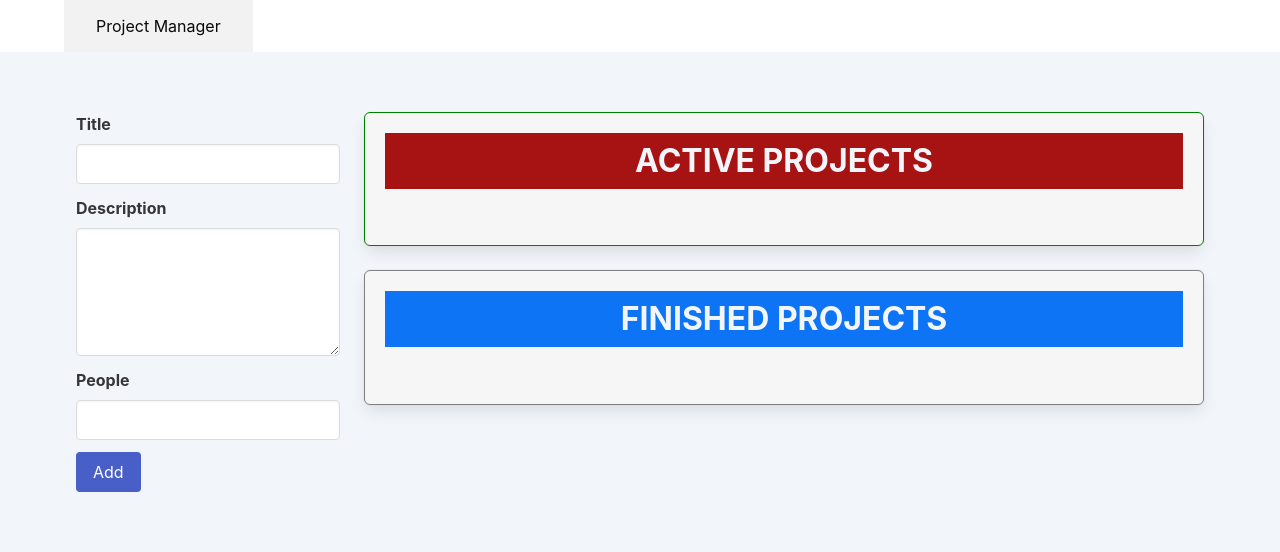
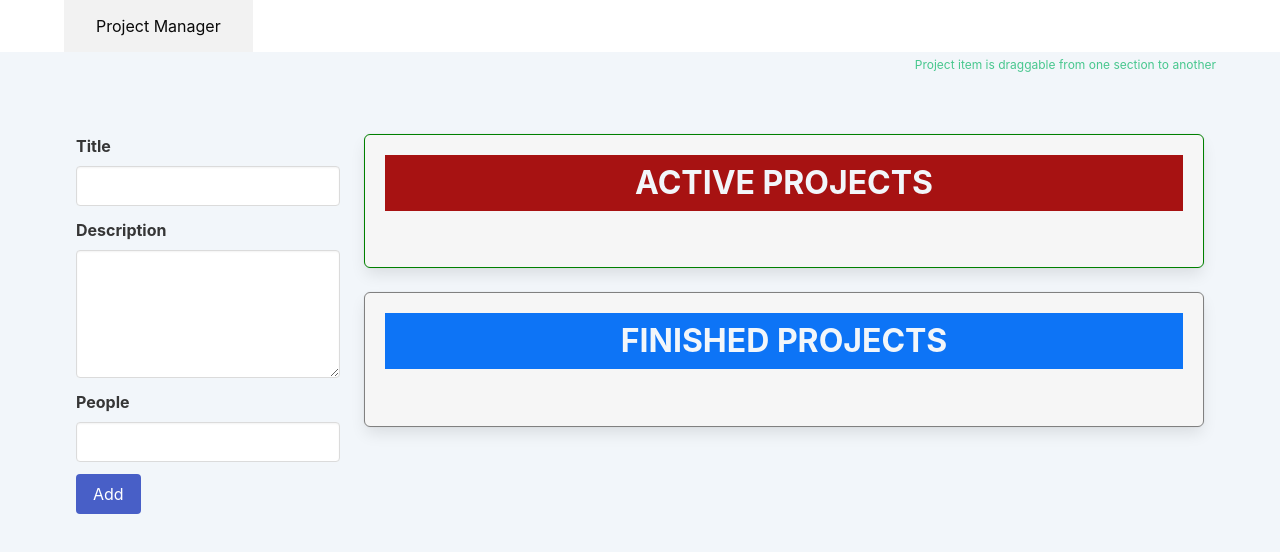
Before and after one commit to sazzad88/project-management-drag-drop, a plain HTML site: page index.html in a window 1280 px wide. Drawn offline with nearby package versions, Linux system fonts and the light colour scheme.

Commit message:
hint added

```diff
--- a/index.html
+++ b/index.html
@@ -25,6 +25,7 @@
       </div>
     </nav>
     <section class="container">
+      <p class="help is-success" style="text-align: right">Project item is draggable from one section to another</p>
       <template id="single-project">
         <li draggable="true">
           <h4 class="title is-4"></h4>
```
